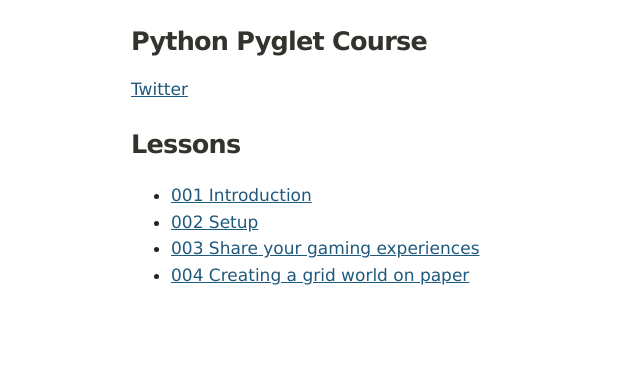
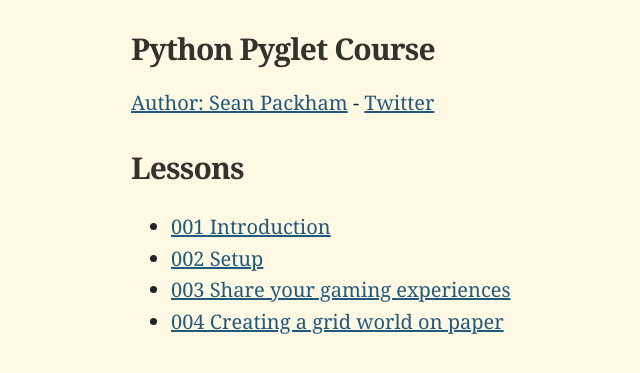
Before and after one commit to nooberson/python-pyglet-course, a Jekyll site: the page built from index.md, in a window 1280 px wide. Shown: the top 373 px of the page, without its empty margins (159-799 px from the left). Built offline with Jekyll 4.4.1, drawn with Linux system fonts in a browser that asks for light colours.

Commit message:
Add link to main site, change font and color

```diff
--- a/_includes/styles.scss
+++ b/_includes/styles.scss
@@ -6,7 +6,7 @@
 
 // anchors and inline code blocks
 $color-anchor: #20597e;
-$color-background: #ffffff;
+$color-background: #FFF8E3;
 
 
 // styles
@@ -15,8 +15,8 @@
   max-width: $page-width;
   background: $color-background;
   color: #1D2326;
-  font-family: Verdana, sans-serif;
-  font-size: 17px;
+  font-family: Georgia, serif;
+  font-size: 20px;
   line-height: 1.58;
   margin: 0 auto 50px;
   padding: 0 20px;
@@ -38,8 +38,6 @@
   }
 }
 
-.index h3 { margin-top: 0; }
-
 blockquote {
   font-style: italic;
   margin: 1.5em 0;
--- a/_layouts/default.html
+++ b/_layouts/default.html
@@ -13,7 +13,8 @@
 <body class="{{ page.layout }}">
 
 <header>
-  <h2><a href="/">{{ site.title }}</a></h2>
+  <h2><a href="{{ site.url }}">{{ site.title }}</a></h2>
+  <a href="https://seanpackham.com">Author: Sean Packham</a> -
   <a href="https://twitter.com/SeanPackham" target="_blank">Twitter</a>
 </header>
 
```
